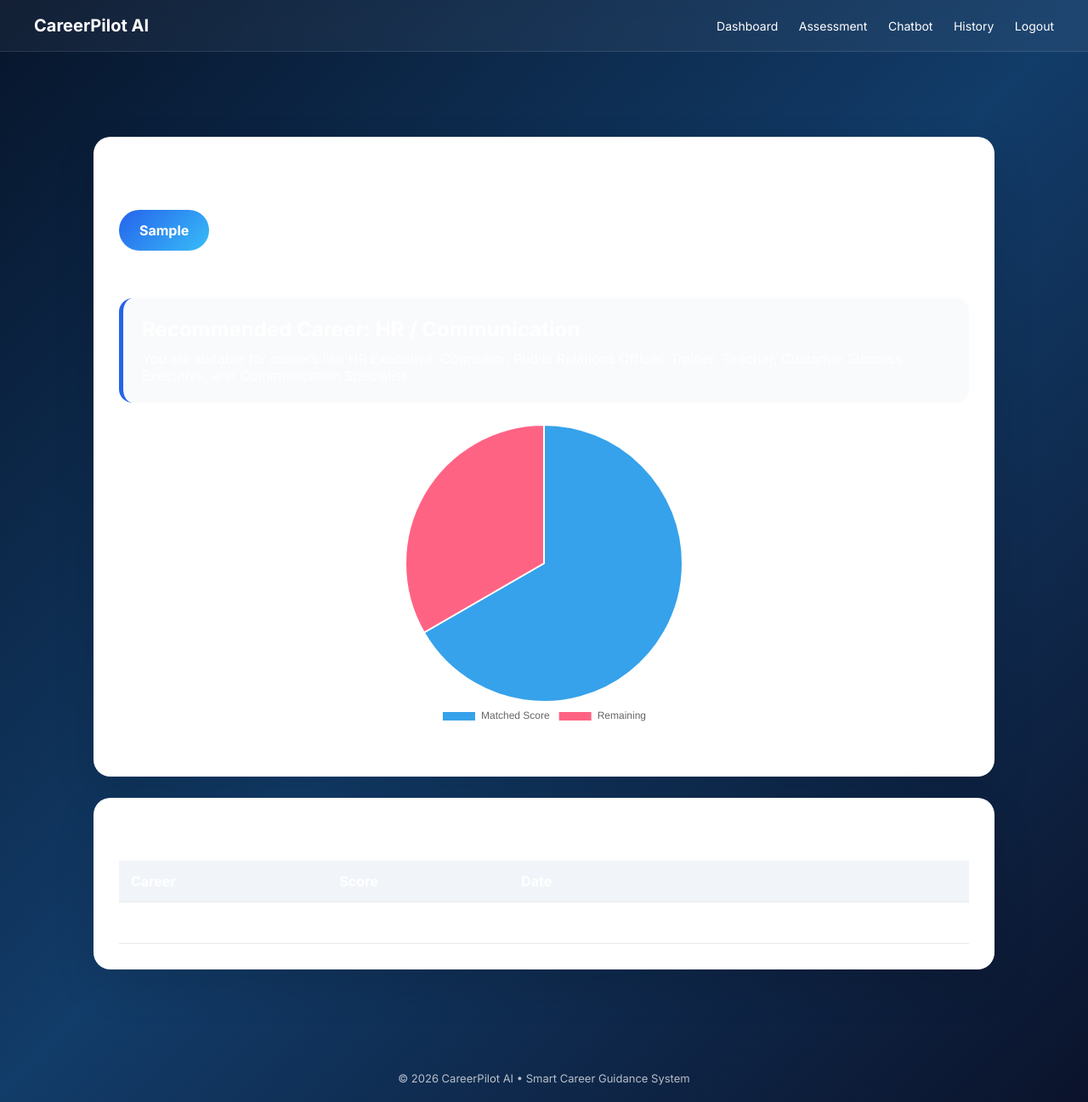
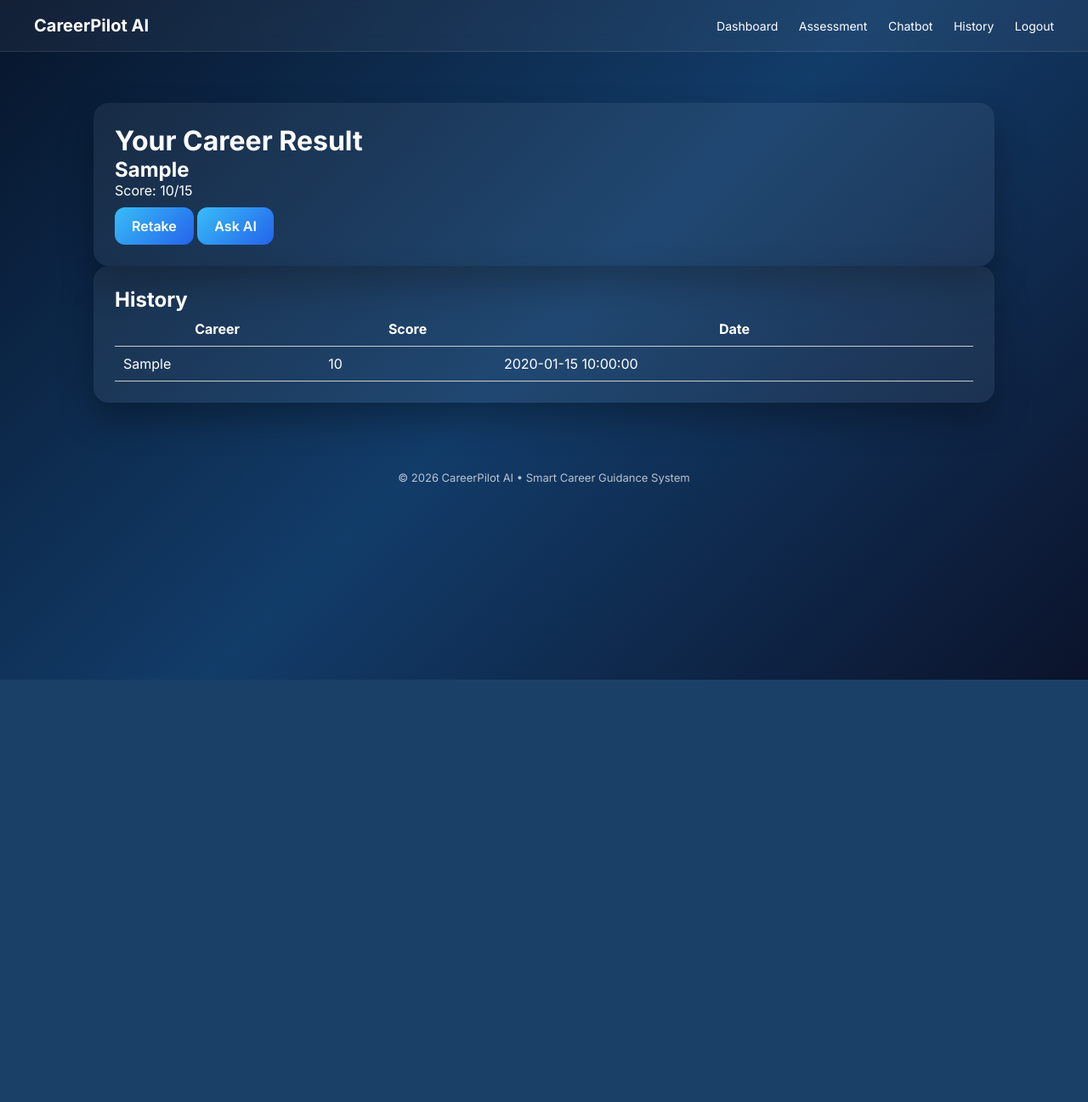
Before and after one commit to nilamtandel-spec/ai-career-guidance, a Python web app: template templates/result.html in a window 1280 px wide. Shown: the whole page at 85% size. After the commit the page ends 800 px from the top, so only its background shows below. Run offline with Jinja, Linux system fonts and the light colour scheme; the template is opened without the code that fills it: most values are stand-ins (such as "Sample title", 1, 10 or a date in 2020).

Commit message:
Update result.html

```diff
--- a/templates/result.html
+++ b/templates/result.html
@@ -1,59 +1,25 @@
 {% extends 'layout.html' %}
-{% block title %}Career Result{% endblock %}
+{% block title %}Result{% endblock %}
 
 {% block content %}
 
-<div class="result-wrapper">
+<div class="card">
 
-    <div class="result-card">
-        <h1>Your Career Assessment Result</h1>
+<h1>Your Career Result</h1>
 
-        {% if result %}
+<h2>{{ result.top_category }}</h2>
 
-        <div class="career-badge">
-            {{ result.top_category }}
+<p>Score: {{ result.score }}/15</p>
+
+<a href="/assessment" class="btn">Retake</a>
+<a href="/chatbot" class="btn">Ask AI</a>
+
 </div>
 
-        <p class="score-text">
-            Your matching score: <strong>{{ result.score }}/15</strong>
-        </p>
+<div class="card">
 
-        {% if "Technology" in result.top_category %}
-        <div class="suggestion">
-            <h2>Recommended Career: IT / Software</h2>
-            <p>You are suitable for careers like Software Developer, Web Developer, Data Analyst, Cyber Security Analyst, AI/ML Developer, and Cloud Engineer.</p>
-        </div>
+<h2>History</h2>
 
-        {% elif "Design" in result.top_category %}
-        <div class="suggestion">
-            <h2>Recommended Career: Design / Animation</h2>
-            <p>You are suitable for careers like Graphic Designer, UI/UX Designer, Animator, Video Editor, Game Designer, and Creative Director.</p>
-        </div>
-
-        {% elif "Management" in result.top_category %}
-        <div class="suggestion">
-            <h2>Recommended Career: Management / Business</h2>
-            <p>You are suitable for careers like Business Manager, Marketing Executive, Entrepreneur, HR Manager, Finance Executive, and Operations Manager.</p>
-        </div>
-
-        {% else %}
-        <div class="suggestion">
-            <h2>Recommended Career: HR / Communication</h2>
-            <p>You are suitable for careers like HR Executive, Counselor, Public Relations Officer, Trainer, Teacher, Customer Success Executive, and Communication Specialist.</p>
-        </div>
-        {% endif %}
-
-        <canvas id="careerChart"></canvas>
-
-        {% else %}
-        <p>No result found. Please complete your assessment first.</p>
-        {% endif %}
-    </div>
-
-    <div class="history-card">
-        <h2>Score History</h2>
-
-        {% if history %}
 <table>
 <tr>
 <th>Career</th>
@@ -61,117 +27,27 @@
 <th>Date</th>
 </tr>
 
-            {% for item in history %}
+{% for h in history %}
 <tr>
-                <td>{{ item.top_category }}</td>
-                <td>{{ item.score }}/15</td>
-                <td>{{ item.created_at }}</td>
+<td>{{ h.top_category }}</td>
+<td>{{ h.score }}</td>
+<td>{{ h.created_at }}</td>
 </tr>
 {% endfor %}
+
 </table>
-        {% else %}
-        <p>No previous records found.</p>
-        {% endif %}
-    </div>
 
 </div>
 
-<script src="https://cdn.jsdelivr.net/npm/chart.js"></script>
-
-{% if result %}
-<script>
-const score = {{ result.score }};
-const remaining = 15 - score;
-
-new Chart(document.getElementById("careerChart"), {
-    type: "pie",
-    data: {
-        labels: ["Matched Score", "Remaining"],
-        datasets: [{
-            data: [score, remaining]
-        }]
-    },
-    options: {
-        responsive: true,
-        plugins: {
-            legend: {
-                position: "bottom"
-            }
-        }
-    }
-});
-</script>
-{% endif %}
-
 <style>
-.result-wrapper {
-    max-width: 1100px;
-    margin: 40px auto;
-    display: grid;
-    grid-template-columns: 1fr;
-    gap: 25px;
+table{
+width:100%;
+border-collapse:collapse;
 }
 
-.result-card,
-.history-card {
-    background: white;
-    padding: 30px;
-    border-radius: 20px;
-    box-shadow: 0 20px 50px rgba(0,0,0,0.12);
-}
-
-.result-card h1 {
-    font-size: 30px;
-    margin-bottom: 20px;
-}
-
-.career-badge {
-    display: inline-block;
-    padding: 14px 24px;
-    background: linear-gradient(135deg, #2563eb, #38bdf8);
-    color: white;
-    border-radius: 30px;
-    font-weight: 700;
-    margin-bottom: 15px;
-}
-
-.score-text {
-    font-size: 18px;
-    margin-bottom: 20px;
-}
-
-.suggestion {
-    background: #f8fafc;
-    padding: 22px;
-    border-radius: 16px;
-    border-left: 5px solid #2563eb;
-    margin-bottom: 25px;
-}
-
-.suggestion h2 {
-    margin-bottom: 10px;
-}
-
-#careerChart {
-    max-width: 360px;
-    margin: 25px auto;
-}
-
-table {
-    width: 100%;
-    border-collapse: collapse;
-    margin-top: 15px;
-}
-
-th,
-td {
-    padding: 14px;
-    border-bottom: 1px solid #e5e7eb;
-    text-align: left;
-}
-
-th {
-    background: #f1f5f9;
+td,th{
+padding:10px;
+border-bottom:1px solid #ccc;
 }
 </style>
 
```
Lines whose indentation alone changed are shown as unchanged.
